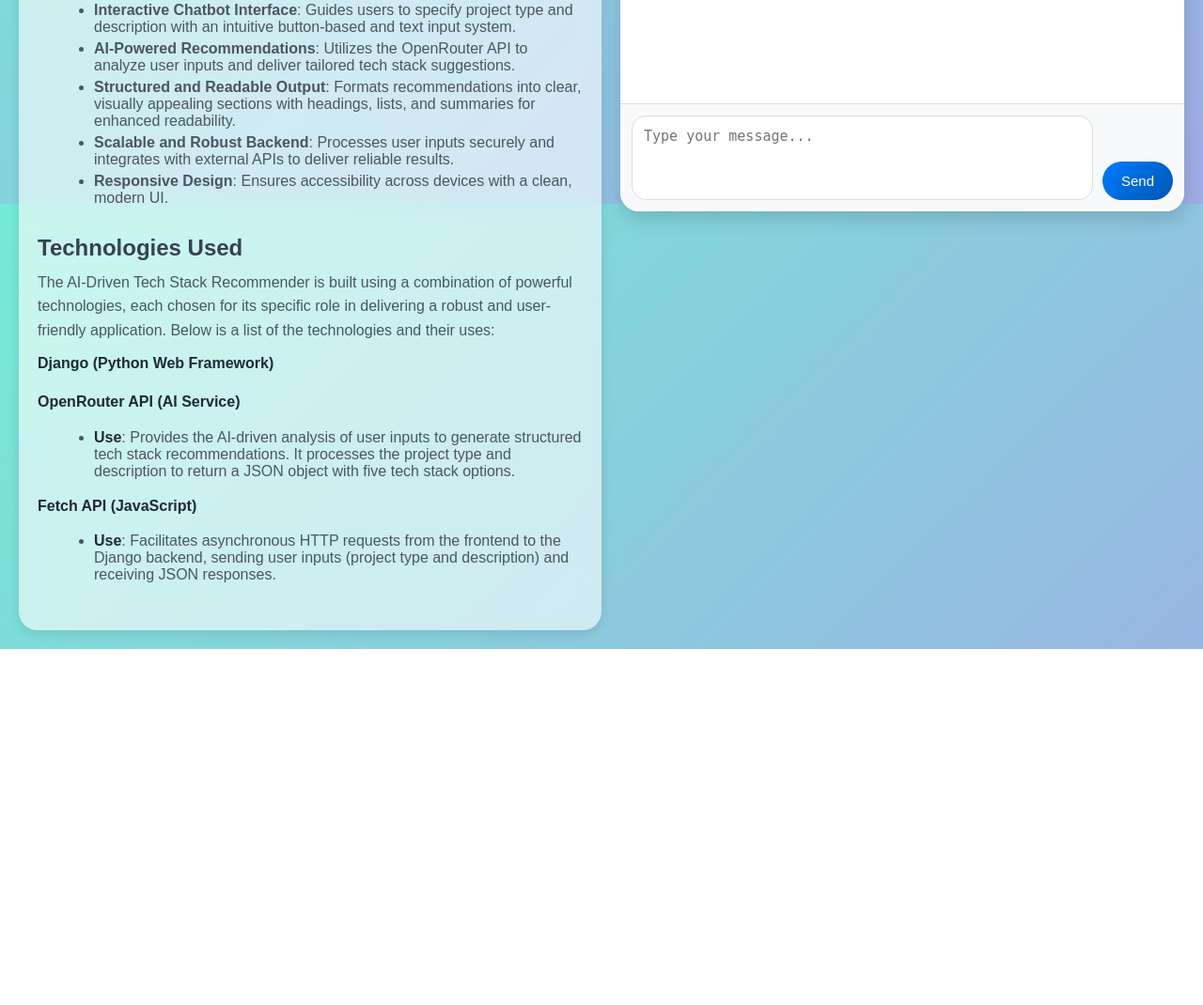
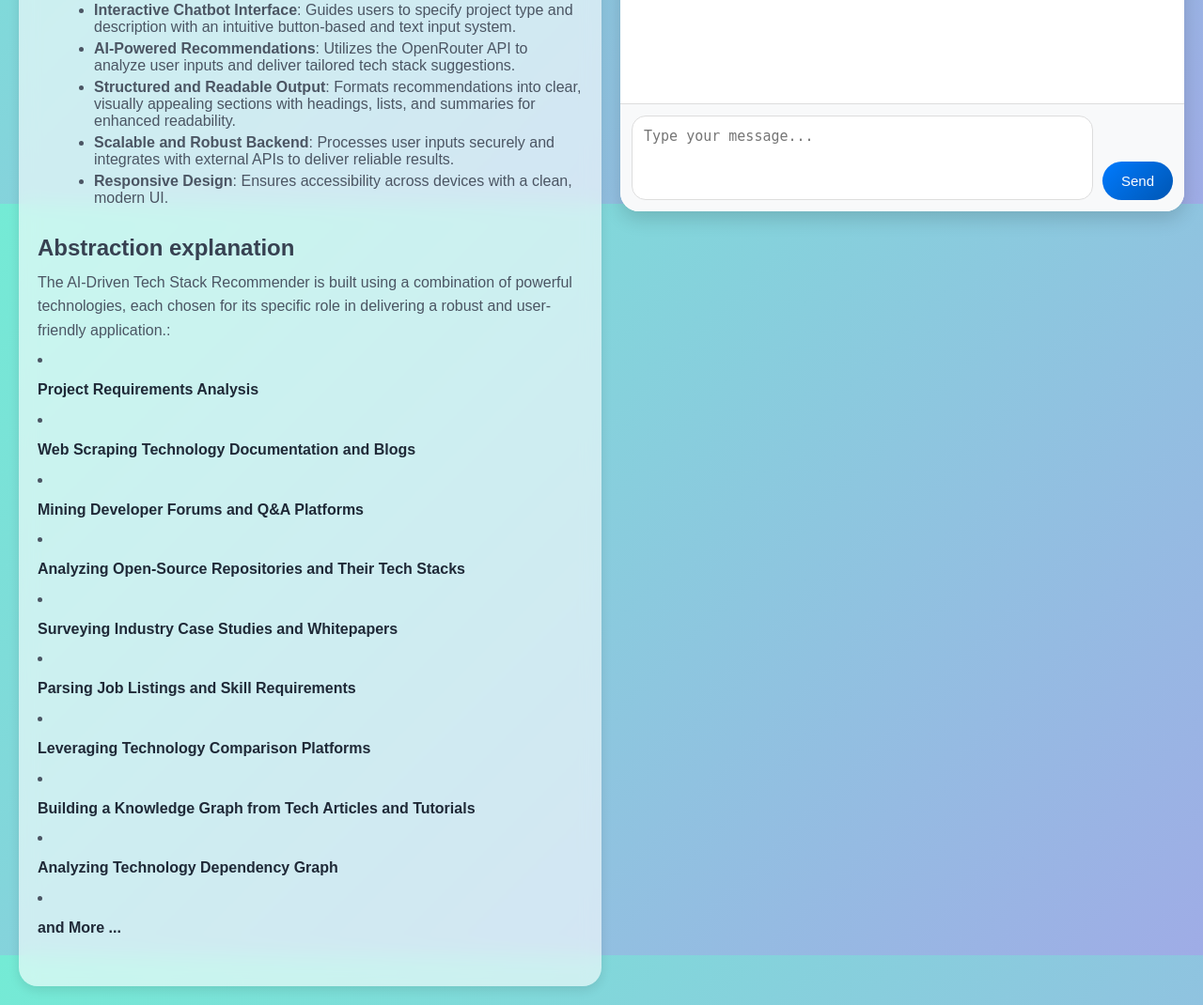
Before and after one commit to githublince/chatbotui, a Django app: page / in a window 1280 px wide. Shown: the part 583-1653 px from the top of the page at 94% size. Before the commit the page ends 1274 px from the top, so only its background shows below. Run offline with Django 5.2, Linux system fonts and the light colour scheme.

Commit message:
ui updated

```diff
--- a/chatapp/templates/chat.html
+++ b/chatapp/templates/chat.html
@@ -251,37 +251,31 @@
       </div>
 
       <div class="section">
-        <h2>Technologies Used</h2>
+        <h2>Abstraction explanation</h2>
         <p>
           The AI-Driven Tech Stack Recommender is built using a combination of powerful technologies, each
-          chosen for its specific role in delivering a robust and user-friendly application. Below is a
-          list of the technologies and their uses:
+          chosen for its specific role in delivering a robust and user-friendly application.:
         </p>
 
         <div class="tech-item">
-          <p><strong>Django (Python Web Framework)</strong></p>
+
+          <li><p><strong>Project Requirements Analysis  </strong></p></li>
+          <li><p><strong>Web Scraping Technology Documentation and Blogs  </strong></p></li>
+          <li><p><strong>Mining Developer Forums and Q&A Platforms  </strong></p></li>
+          <li><p><strong>Analyzing Open-Source Repositories and Their Tech Stacks </strong></p></li>
+          <li><p><strong>Surveying Industry Case Studies and Whitepapers  </strong></p></li>
+          <li><p><strong>Parsing Job Listings and Skill Requirements  </strong></p></li>
+          <li><p><strong>Leveraging Technology Comparison Platforms </strong></p></li>
+          <li><p><strong>Building a Knowledge Graph from Tech Articles and Tutorials  </strong></p></li>
+          <li><p><strong>Analyzing Technology Dependency Graph </strong></p></li>
+          <li><p><strong>and More ...</strong></p></li>
 
         </div>
 
 
-        <div class="tech-item">
-          <p><strong>OpenRouter API (AI Service)</strong></p>
-          <ul>
-            <li><strong>Use</strong>: Provides the AI-driven analysis of user inputs to generate
-              structured tech stack recommendations. It processes the project type and description to
-              return a JSON object with five tech stack options.</li>
 
-          </ul>
-        </div>
 
-        <div class="tech-item">
-          <p><strong>Fetch API (JavaScript)</strong></p>
-          <ul>
-            <li><strong>Use</strong>: Facilitates asynchronous HTTP requests from the frontend to the
-              Django backend, sending user inputs (project type and description) and receiving JSON
-              responses.</li>
-          </ul>
-        </div>
+
 
       </div>
 
--- a/chatapp/views.py
+++ b/chatapp/views.py
@@ -116,7 +116,7 @@ def chat_response(request):
         "'Deployment and Infrastructure Options' (array of strings), "
         "'summary' (string describing why this stack is suitable), "
         "'examples' (array of strings listing websites or applications using this stack), "
-        "'Technology cohesive compatibility strength' (integer rating from 1 to 10).\n\n"
+        "'cohesive compatibility strength' (integer rating from 1 to 10).\n\n"
         "Ensure the response is a properly formatted JSON object, enclosed in curly braces, with no additional text or comments outside the JSON structure. "
         "Verify that all fields are present and correctly typed in each object.\n"
     )
```
